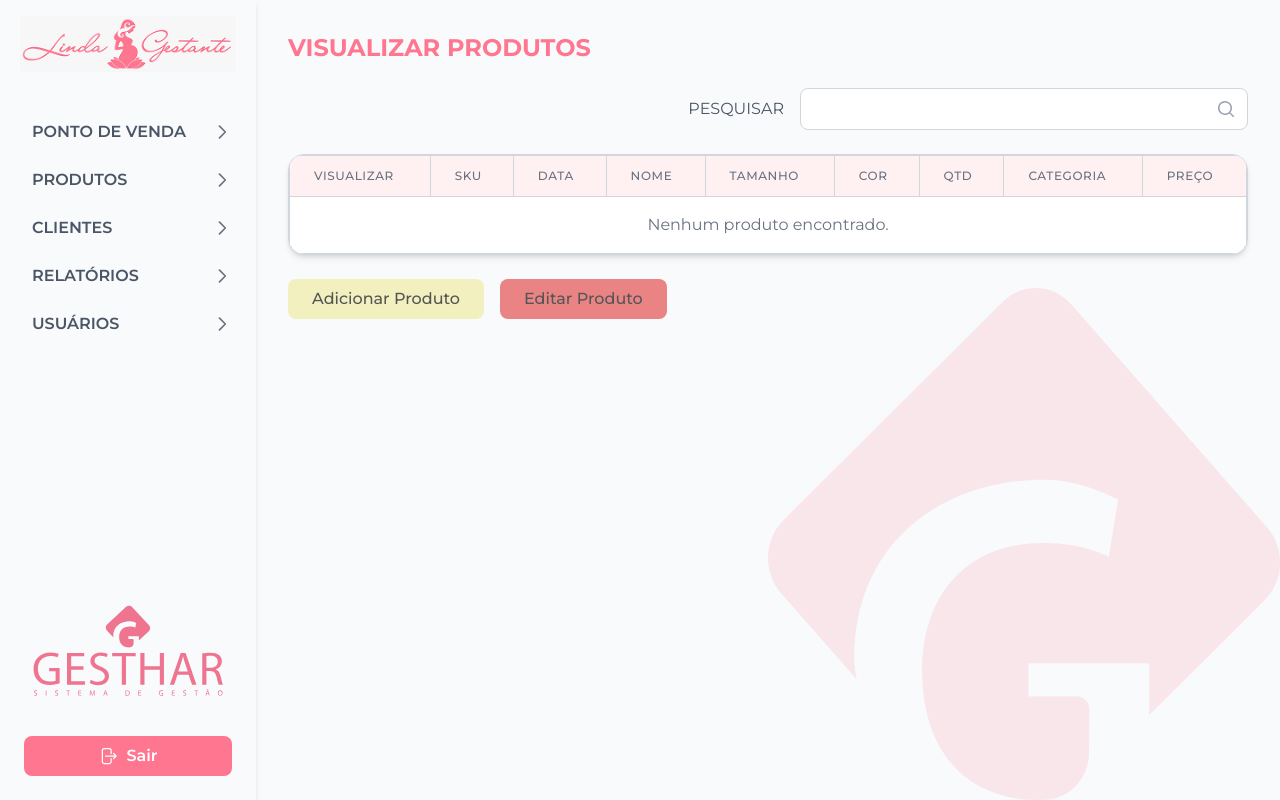
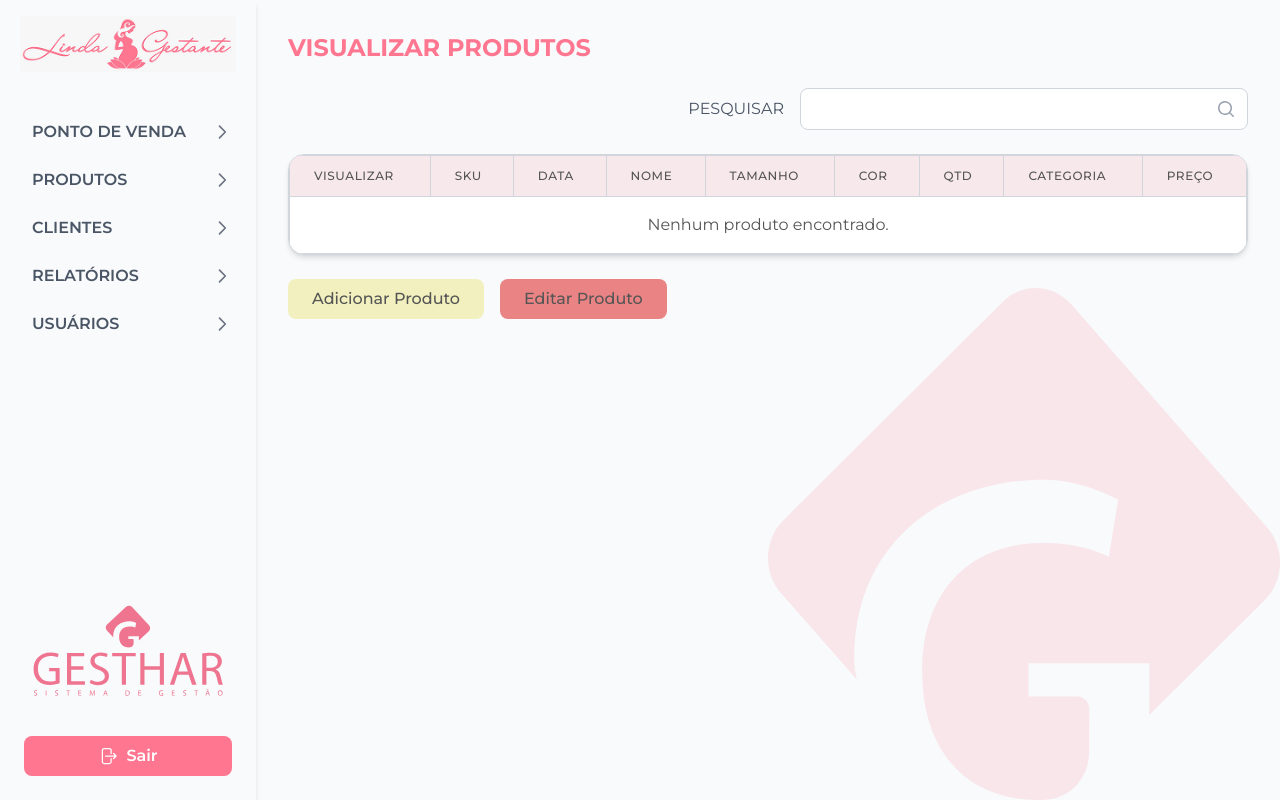
Before and after one commit to GestharPDV/gesthar_pdv, a Django app: page /produtos/visualizar/ in a window 1280 px wide. Run offline with Django 4.2, Linux system fonts and the light colour scheme; data that the repository does not hold is empty; some libraries are stand-ins or nearby versions.

Commit message:
refactor: ajuste de cores e estilos da página

```diff
--- a/product/templates/product/visualizar_produtos.html
+++ b/product/templates/product/visualizar_produtos.html
@@ -35,50 +35,50 @@
 <!-- Tabela de Produtos -->
 <div class="bg-white rounded-2xl shadow-md overflow-hidden border border-gray-300">
   <table class="w-full">
-    <thead class="bg-rose-50">
+    <thead class="bg-[#F7E8EB]">
       <tr>
         <th
-          class="px-6 py-3 text-left text-xs font-medium text-gray-500 uppercase tracking-wider border border-gray-300"
+          class="px-6 py-3 text-left text-xs font-medium text-[#555555] uppercase tracking-wider border border-gray-300"
         >
           VISUALIZAR
         </th>
         <th
-          class="px-6 py-3 text-left text-xs font-medium text-gray-500 uppercase tracking-wider border border-gray-300"
+          class="px-6 py-3 text-left text-xs font-medium text-[#555555] uppercase tracking-wider border border-gray-300"
         >
           SKU
         </th>
         <th
-          class="px-6 py-3 text-left text-xs font-medium text-gray-500 uppercase tracking-wider border border-gray-300"
+          class="px-6 py-3 text-left text-xs font-medium text-[#555555] uppercase tracking-wider border border-gray-300"
         >
           DATA
         </th>
         <th
-          class="px-6 py-3 text-left text-xs font-medium text-gray-500 uppercase tracking-wider border border-gray-300"
+          class="px-6 py-3 text-left text-xs font-medium text-[#555555] uppercase tracking-wider border border-gray-300"
         >
           NOME
         </th>
         <th
-          class="px-6 py-3 text-left text-xs font-medium text-gray-500 uppercase tracking-wider border border-gray-300"
+          class="px-6 py-3 text-left text-xs font-medium text-[#555555] uppercase tracking-wider border border-gray-300"
         >
           TAMANHO
         </th>
         <th
-          class="px-6 py-3 text-left text-xs font-medium text-gray-500 uppercase tracking-wider border border-gray-300"
+          class="px-6 py-3 text-left text-xs font-medium text-[#555555] uppercase tracking-wider border border-gray-300"
         >
           COR
         </th>
         <th
-          class="px-6 py-3 text-left text-xs font-medium text-gray-500 uppercase tracking-wider border border-gray-300"
+          class="px-6 py-3 text-left text-xs font-medium text-[#555555] uppercase tracking-wider border border-gray-300"
         >
           QTD
         </th>
         <th
-          class="px-6 py-3 text-left text-xs font-medium text-gray-500 uppercase tracking-wider border border-gray-300"
+          class="px-6 py-3 text-left text-xs font-medium text-[#555555] uppercase tracking-wider border border-gray-300"
         >
           CATEGORIA
         </th>
         <th
-          class="px-6 py-3 text-left text-xs font-medium text-gray-500 uppercase tracking-wider border border-gray-300"
+          class="px-6 py-3 text-left text-xs font-medium text-[#555555] uppercase tracking-wider border border-gray-300"
         >
           PREÇO
         </th>
@@ -138,7 +138,7 @@
       </tr>
       {% empty %}
       <tr>
-        <td colspan="9" class="px-6 py-4 text-center text-gray-500 border border-gray-300">
+        <td colspan="9" class="px-6 py-4 text-center text-[#555555] border border-gray-300">
           Nenhum produto encontrado.
         </td>
       </tr>
@@ -150,12 +150,12 @@
 <!-- Botões -->
 <div class="mt-6 flex justify-start space-x-4">
   <button
-    class="bg-[#F1F0BE] hover:bg-[#E0DFAB] text-[#555555] px-6 py-2 rounded-lg font-medium transition-colors"
+    class="bg-[#F1F0BE] hover:bg-[#E0DFAB] text-[#555555] px-6 py-2 rounded-lg font-medium transition-colors cursor-pointer"
   >
     Adicionar Produto
   </button>
   <button
-    class="bg-[#EA8484] hover:bg-[#D97373] text-[#555555] px-6 py-2 rounded-lg font-medium transition-colors"
+    class="bg-[#EA8484] hover:bg-[#D97373] text-[#555555] px-6 py-2 rounded-lg font-medium transition-colors cursor-pointer"
   >
     Editar Produto
   </button>
```
